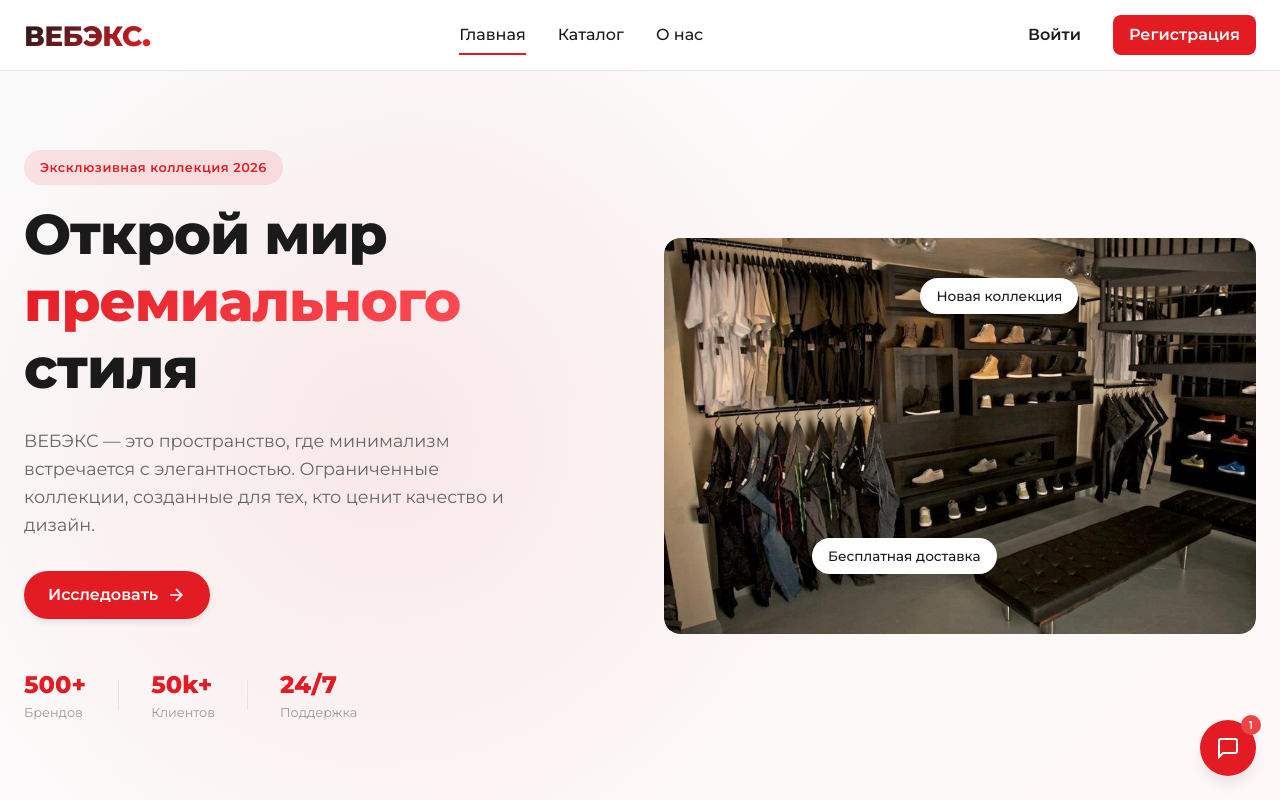
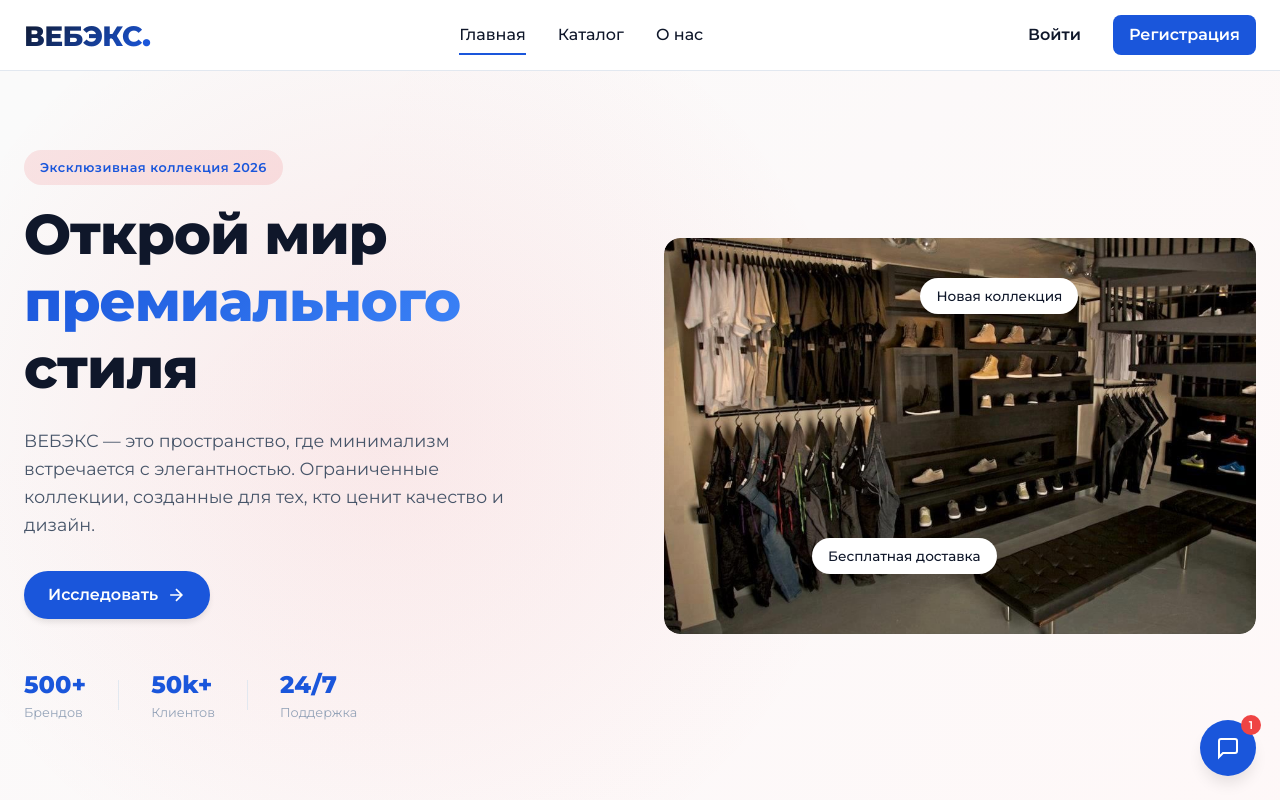
Before and after one commit to k3ssL/webex, a React (Vite) app: page / in a window 1280 px wide. Shown: the top 800 px of the page. Built offline with nearby package versions, Linux system fonts and the light colour scheme.

Commit message:
change colors vars

```diff
--- a/src/styles/variables.css
+++ b/src/styles/variables.css
@@ -1,38 +1,50 @@
 :root {
     /* Основные цвета */
-    --color-primary: #000000;
-    --color-secondary: #e31b23;
-    --color-secondary-dark: #b8151c;
-    --color-secondary-light: #ff4d55;
+    --color-primary: #0a0a0a;
+    --color-secondary: #1a56db;        /* Технологичный синий */
+    --color-secondary-dark: #0e3a8a;    /* Темно-синий для hover */
+    --color-secondary-light: #3b82f6;   /* Светло-синий для акцентов */
+
+    --color-accent: #10b981;            /* Изумрудный - цвет безопасности */
+    --color-accent-dark: #059669;
+    --color-accent-light: #34d399;
 
     /* Фоновые цвета */
     --color-bg-primary: #ffffff;
-    --color-bg-secondary: #f5f5f5;
-    --color-bg-dark: #0a0a0a;
+    --color-bg-secondary: #f8fafc;      /* Светло-сизый для современного вида */
+    --color-bg-dark: #0f172a;           /* Темно-синий для футера/хедера */
     --color-bg-card: #ffffff;
+    --color-bg-elevated: #f1f5f9;       /* Для карточек и панелей */
 
     /* Текст */
-    --color-text-primary: #1a1a1a;
-    --color-text-secondary: #666666;
-    --color-text-light: #999999;
+    --color-text-primary: #0f172a;      /* Темно-синий для основного текста */
+    --color-text-secondary: #475569;    /* Серо-синий для второстепенного */
+    --color-text-light: #94a3b8;        /* Светло-серый */
     --color-text-inverse: #ffffff;
 
     /* Границы */
-    --color-border: #e5e5e5;
-    --color-border-focus: #e31b23;
-    --color-border-dark: #333333;
+    --color-border: #e2e8f0;
+    --color-border-focus: #1a56db;
+    --color-border-dark: #334155;
 
     /* Статусы */
     --color-success: #10b981;
     --color-error: #ef4444;
     --color-warning: #f59e0b;
+    --color-info: #3b82f6;
+
+    /* Специфичные для безопасности */
+    --color-danger: #dc2626;            /* Для критических уведомлений */
+    --color-protected: #10b981;         /* Для статуса "под защитой" */
+    --color-offline: #6b7280;           /* Для офлайн устройств */
+    --color-online: #10b981;            /* Для онлайн устройств */
 
     /* Тени */
     --shadow-sm: 0 1px 2px 0 rgb(0 0 0 / 0.05);
     --shadow-md: 0 4px 6px -1px rgb(0 0 0 / 0.1);
     --shadow-lg: 0 10px 15px -3px rgb(0 0 0 / 0.1);
     --shadow-xl: 0 20px 25px -5px rgb(0 0 0 / 0.1);
-    --shadow-hover: 0 20px 35px -8px rgba(227, 27, 35, 0.15);
+    --shadow-blue: 0 10px 25px -5px rgba(26, 86, 219, 0.15);
 
     /* Анимации */
     --transition-fast: 150ms cubic-bezier(0.4, 0, 0.2, 1);
```
